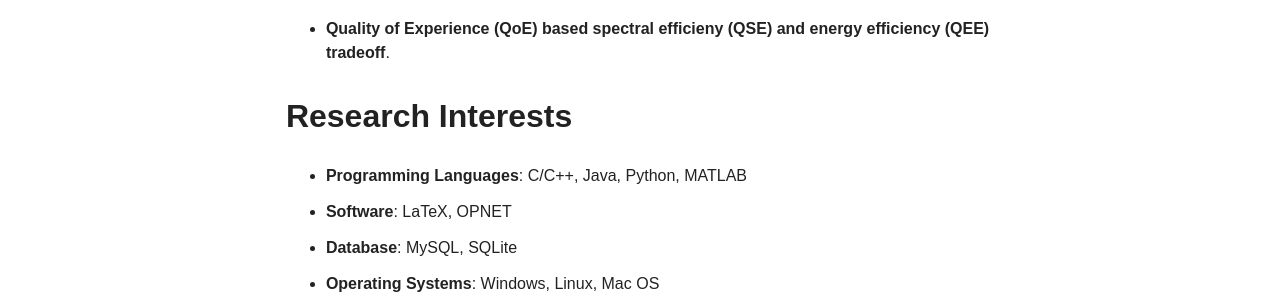
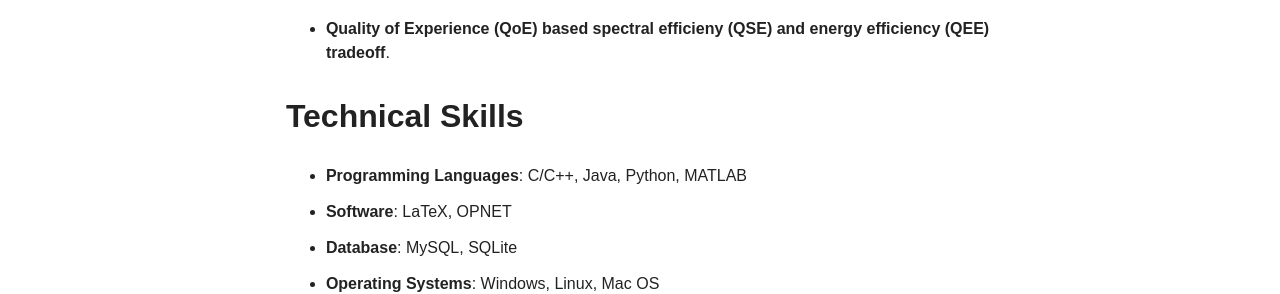
Before and after one commit to aaronxu17/aaronxu17.github.io, a Jekyll site: the page built from about/index.md, in a window 1280 px wide. Shown: the part 1009-1303 px from the top of the page. Built offline with Jekyll 4.4.1, drawn with Linux system fonts in a browser that asks for light colours; nearby versions of some CDN libraries.

Commit message:
update Dec 1st 2018

```diff
--- a/about/index.md
+++ b/about/index.md
@@ -19,7 +19,7 @@ Hello! Welcome to my homepage! My name is **Yiran (Aaron) Xu**`['i:ran, shoo]` (
 * **Cognitive radio (CR) system**: Spectrum sensing, SNR estimation, non-cooperative frequency hopping, jamming/interference detection and classification, noise modulated covert communication.
 * **Quality of Experience (QoE) based spectral efficieny (QSE) and energy efficiency (QEE) tradeoff**.
 
-## Research Interests
+## Technical Skills
 
 * **Programming Languages**: C/C++, Java, Python, MATLAB
 * **Software**: LaTeX, OPNET
```
